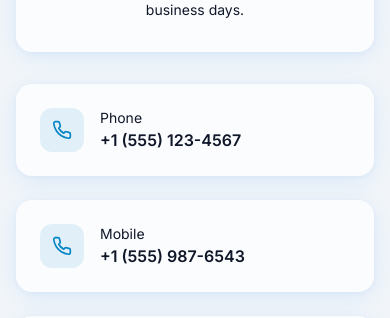
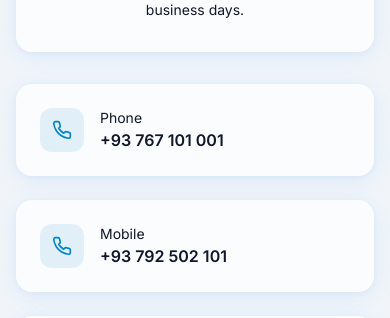
Before and after one commit to amermohamedamk123321/Turab2, a React (Vite) app: page /contact in a window 390 px wide. Shown: the part 1468-1786 px from the top of the page. Built offline with nearby package versions, Linux system fonts and the light colour scheme.

Commit message:
Update contact phone numbers to Afghanistan numbers

```diff
--- a/src/components/contact/ContactInfo.jsx
+++ b/src/components/contact/ContactInfo.jsx
@@ -8,8 +8,8 @@ const ContactInfo = () => {
   const { t } = useTranslation();
 
   const contactInfo = [
-    { icon: Phone, label: t("contact.info.phone"), value: "+1 (555) 123-4567", href: "tel:+15551234567", action: t("contact.info.callNow") },
-    { icon: Phone, label: t("contact.info.mobile"), value: "+1 (555) 987-6543", href: "tel:+15559876543", action: t("contact.info.callMobile") },
+    { icon: Phone, label: t("contact.info.phone"), value: "+93 767 101 001", href: "tel:+93767101001", action: t("contact.info.callNow") },
+    { icon: Phone, label: t("contact.info.mobile"), value: "+93 792 502 101", href: "tel:+93792502101", action: t("contact.info.callMobile") },
     { icon: Mail, label: t("contact.info.emailLabel"), value: "hello@turabroot.com", href: "mailto:hello@turabroot.com", action: t("contact.info.sendEmail") }
   ];
 
```
